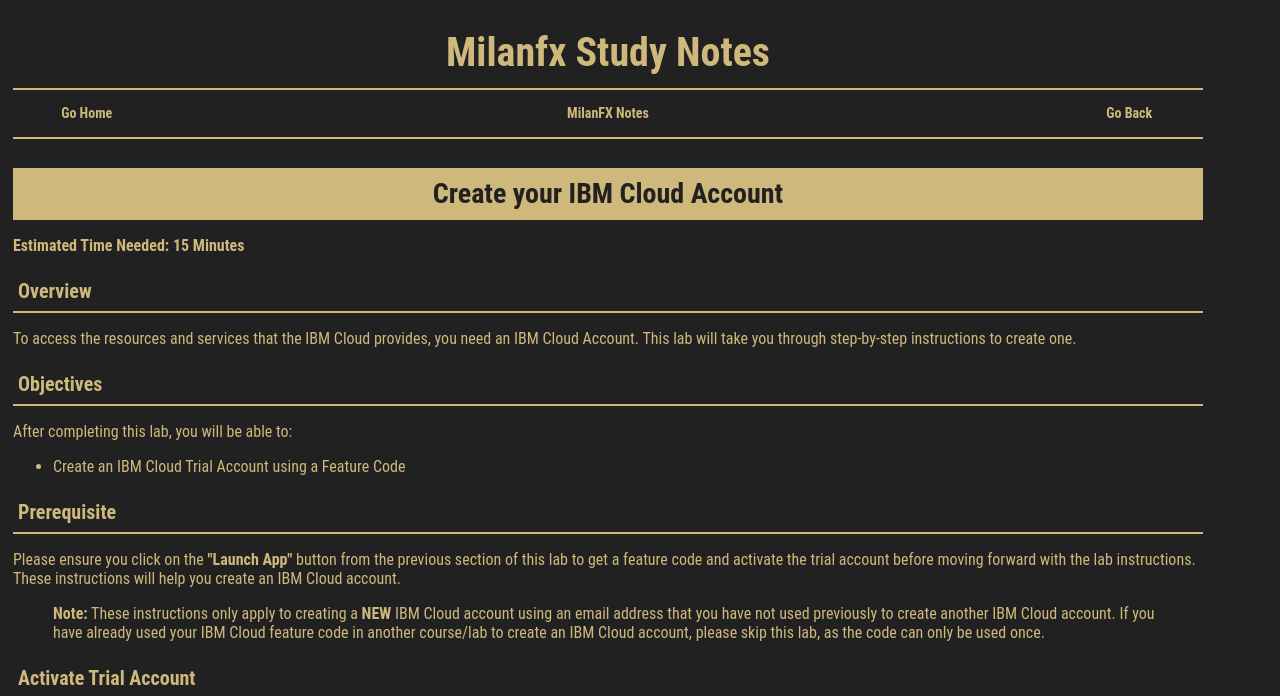
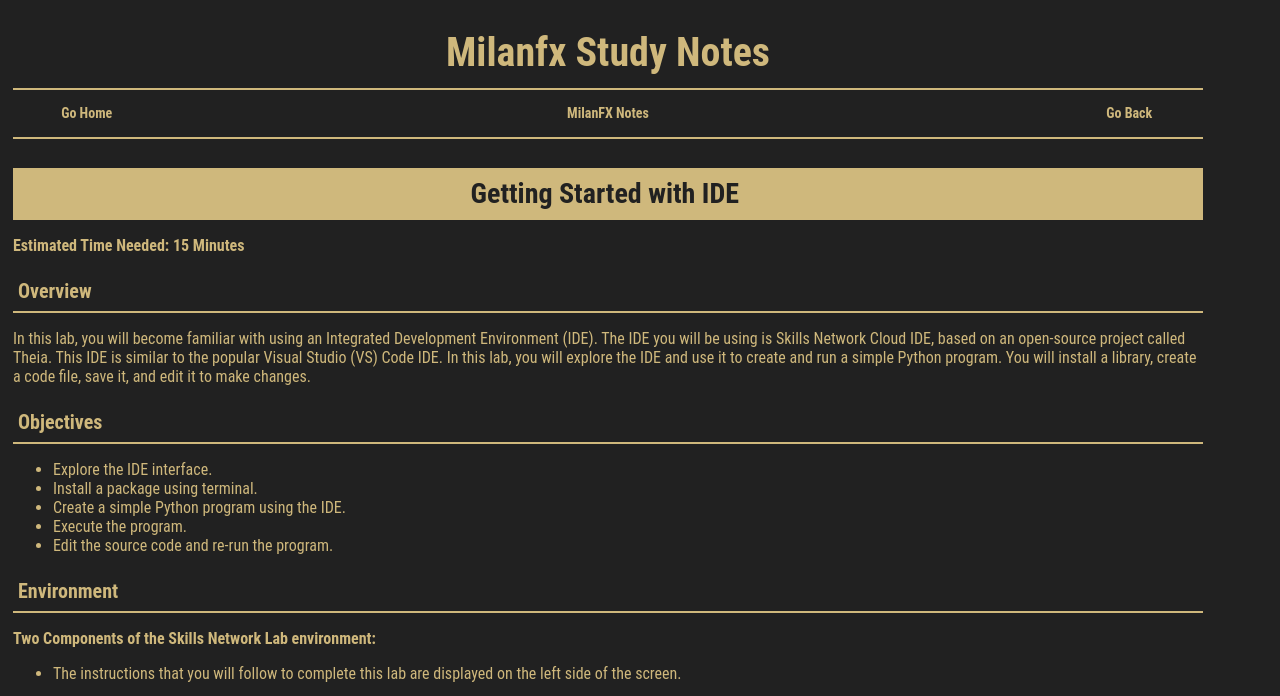
Before and after one commit to milanfx/milanfx.github.io, a Jekyll site: the page built from test.md, in a window 1280 px wide and 1400 px high. Shown: the top 696 px of the window. Built offline with Jekyll 4.4.1, drawn with Linux system fonts in a browser that asks for light colours; some of the changed text lies outside the part shown.

Commit message:
Update test.md

````diff
--- a/test.md
+++ b/test.md
@@ -5,130 +5,287 @@
 ---
 
 
-# Create your IBM Cloud Account
+# Getting Started with IDE
 
 **Estimated Time Needed: 15 Minutes**
 
 ### Overview
 
-To access the resources and services that the IBM Cloud provides, you need an IBM Cloud Account. This lab will take you through step-by-step instructions to create one.
+In this lab, you will become familiar with using an Integrated Development Environment (IDE). The IDE you will be using is Skills Network Cloud IDE, based on an open-source project called Theia.  This IDE is similar to the popular Visual Studio (VS) Code IDE. In this lab, you will explore the IDE and use it to create and run a simple Python program. You will install a library, create a code file, save it, and edit it to make changes.
 
 ### Objectives
 
-After completing this lab, you will be able to:
+- Explore the IDE interface.
+- Install a package using terminal.
+- Create a simple Python program using the IDE.
+- Execute the program.
+- Edit the source code and re-run the program.
 
-- Create an IBM Cloud Trial Account using a Feature Code
+### Environment
 
-### Prerequisite
+**Two Components of the Skills Network Lab environment:**
 
-Please ensure you click on the **\"Launch App\"** button from the previous section of this lab to get a feature code and activate the trial account before moving forward with the lab instructions. These instructions will help you create an IBM Cloud account.
+- The instructions that you will follow to complete this lab are displayed on the left side of the screen.
 
-> **Note:** These instructions only apply to creating a **NEW** IBM Cloud account using an email address that you have not used previously to create another IBM Cloud account. If you have already used your IBM Cloud feature code in another course/lab to create an IBM Cloud account, please skip this lab, as the code can only be used once.
+- The area on the right side of the screen is the actual IDE, where you will use the menus, terminals, and tools to develop your code.
 
-### Activate Trial Account
+<img src="https://cf-courses-data.s3.us.cloud-object-storage.appdomain.cloud/IBMSkillsNetwork-PY0224EN-Coursera/labs/v1/labs/images/ide.png" width="75%">
 
-- The previous section of the lab is the first step for activating your IBM Cloud trial account using Feature Code.
-- On clicking on the `Launch App` button, you will get a unique code.
-- Next, click on Activate Your Trial. It will redirect you to the IBM Cloud registration page, to create an account on IBM Cloud.
+## Exercise 1: Explore the IDE interface
 
-![](https://cf-courses-data.s3.us.cloud-object-storage.appdomain.cloud/IBM-CC0100EN-SkillsNetwork/labs/IBMCloud_accountCreation/images/activate_trial_account.png)
+### Explore the menus, terminals, and tools
 
-## Create an IBM Cloud Account
+Let us now explore the IDE interface. Please click on each of the icons and menu items highlighted in red boxes in the following screenshots to become familiar with their purpose.
 
-1. Once you are on the [account creation](https://cloud.ibm.com/registration?utm_source=skills_network&utm_content=in_lab_content_link&utm_id=Lab-IBM-CC0100EN-SkillsNetwork) page, follow the below instructions to create an IBM cloud trial account.
+**Step 1:** In the **Explorer** menu, you will find your folders, files (created or cloned), and pre-requisites installed.
 
-2. Enter your **Email** address [preferably use Gmail ID or Yahoo ID] and a strong **Password**, as per criteria, and then click the **Next** button.
+<img src="https://cf-courses-data.s3.us.cloud-object-storage.appdomain.cloud/IBMSkillsNetwork-PY0224EN-Coursera/labs/v1/labs/images/explorer.png" width="75%">
 
-![](https://cf-courses-data.s3.us.cloud-object-storage.appdomain.cloud/IBM-CC0100EN-SkillsNetwork/images/IBM_signup.png)
+**Step 2:** In the **Search** menu, you can search for particular folders or files that were created or cloned.
 
-> **NOTE:** Please ensure that you provide an email address that you have not used previously to create any other IBM Cloud account, and you can readily access your email to retrieve the verification code required in the next step.
+<img src="https://cf-courses-data.s3.us.cloud-object-storage.appdomain.cloud/IBMSkillsNetwork-PY0224EN-Coursera/labs/v1/labs/images/search.png" width="75%">
 
-3. An email is sent to the address you signed up with to confirm your email address. Check your email and copy and paste **Verification code**. Then click **Next**.
+**Step 3:** In the **Source Control** menu, you will find the cloned repository.
 
-![](https://cf-courses-data.s3.us.cloud-object-storage.appdomain.cloud/IBM-CC0100EN-SkillsNetwork/labs/IBMCloud_accountCreation/images/Step_3.png)
+<img src="https://cf-courses-data.s3.us.cloud-object-storage.appdomain.cloud/IBMSkillsNetwork-PY0224EN-Coursera/labs/v1/labs/images/source_control.png" width="75%">
 
-4. Once your email is successfully verified, enter your **First name** and **Last name**, and select your country (for example, United States) under **Country or region** then click **Next**.
+**Step 4:** In the **Debug** menu, you can debug and troubleshoot your code.
 
-> **Note:** Kindly use your full last name instead of just using single letters/initials. For example:
-First Name: Ada
-Last Name: Lovelace
+<img src="https://cf-courses-data.s3.us.cloud-object-storage.appdomain.cloud/IBMSkillsNetwork-PY0224EN-Coursera/labs/v1/labs/images/debug.png" width="75%">
 
-![](https://cf-courses-data.s3.us.cloud-object-storage.appdomain.cloud/IBM-CC0100EN-SkillsNetwork/labs/IBMCloud_accountCreation/images/Step_4.png)
+**Step 5:** In the **Extensions** menu, you can check the recommended, installed, and built-in software already provided as the pre-requisitesprerequisites.
 
-5. Go through the Account Notice. If you wish, you can opt for email updates. Then accept the Terms and Conditions and click **Continue**.
+<img src="https://cf-courses-data.s3.us.cloud-object-storage.appdomain.cloud/IBMSkillsNetwork-PY0224EN-Coursera/labs/v1/labs/images/extention.png" width="75%">
 
-![](https://cf-courses-data.s3.us.cloud-object-storage.appdomain.cloud/IBM-CC0100EN-SkillsNetwork/labs/IBMCloud_accountCreation/images/Step_5.png)
+**Step 6:** In the **Skills Network Toolbox**, you will find options to use database, big data, cloud, and other tools to complete lab exercises in other courses.
 
-6. Before creating your account, review the account privacy notice and acknowledge that you have read and understood by checking the checkbox and clicking **Continue**.
+<img src="https://cf-courses-data.s3.us.cloud-object-storage.appdomain.cloud/IBMSkillsNetwork-PY0224EN-Coursera/labs/v1/labs/images/toolbox.png" width="75%">
 
-![](https://cf-courses-data.s3.us.cloud-object-storage.appdomain.cloud/IBM-CC0100EN-SkillsNetwork/labs/IBMCloud_accountCreation/images/Step_6.png)
+**Step 7:** Explore the menu options at the top of the IDE: File, Edit, Selection, View, Go, Run, Terminal, Help. You will be using some of these menu items in subsequent exercises. A summary of what they are used for is provided below.
 
-It takes a few seconds to create and set up your account.
+<img src="https://cf-courses-data.s3.us.cloud-object-storage.appdomain.cloud/IBMSkillsNetwork-PY0224EN-Coursera/labs/v1/labs/images/menu.png" width="75%">
 
-7. On the next screen, you will be asked to verify your identity where you will see the feature code has been applied for you already. Then click on **Create account**.
+- **File:** This menu is used to create a new file or folder and save the file.
 
-![](https://cf-courses-data.s3.us.cloud-object-storage.appdomain.cloud/IBM-CC0100EN-SkillsNetwork/labs/IBMCloud_accountCreation/images/verify_identity.png)
+- **Edit:** This menu is used to undo, redo, cut, paste, and find the file.
 
-> **Note:** It might take a couple of minutes to create your account.
+- **Selection:** This menu is used to Select All, Copy line up or down and Move line up or down in the file.
 
-> **Note:** Please ensure you do not use the Credit Card option to verify your account for coursework as that can result in unnecessary charges and delays in activating your account.
+- **View:** This menu is used to view the other menus like explorer, extensions, and search.
 
-8. Once you have successfully created your IBM Cloud account, you should see the dashboard.
+- **Go:** This menu is used to Go back, view the last edit location, and go to the files.
 
-![IBM Cloud Dashboard](https://cf-courses-data.s3.us.cloud-object-storage.appdomain.cloud/IBM-CC0100EN-SkillsNetwork/images/IBM-dashboard.png "IBM Cloud Dashboard")
+- **Run:** This menu is used for debugging and Adding configurations.
 
-9. Now you may explore the [IBM Catalog](https://cloud.ibm.com/catalog?utm_source=skills_network&utm_content=in_lab_content_link&utm_id=Lab-IBM-CC0100EN-SkillsNetwork) for exploring the services and resources offered by IBM Cloud.
+- **Terminal:** This menu is used to open the New terminal and run the tasks.
 
-![](https://cf-courses-data.s3.us.cloud-object-storage.appdomain.cloud/IBM-CC0100EN-SkillsNetwork/labs/IBMCloud_accountCreation/images/catalog.png)
+- **Help:** This menu is used to view the list of extensions and get started a file.
 
-## Ways To Troubleshoot
+Click on each menu and explore them.
 
-If you encounter any of the below errors while activating your IBM Cloud trial account, please follow the steps as instructed below.
+**You will learn about folder and file creation and how to use the terminal to run the commands later in this lab.**
 
-- Ooops snap! The promotional codes for IBM Cloud are very popular and have temporarily run out. Please check back soon.
+## Exercise 2: Create a simple Python program using the IDE
 
-**Reason** - It takes 24 to 48 hours to populate news feature codes.
+**Step 1:** On the window to the right, click on the File menu and select **"New Folder"** option, as shown in the image below.
 
-**Solution** - Please try again later
+<img src="https://cf-courses-data.s3.us.cloud-object-storage.appdomain.cloud/IBMSkillsNetwork-PY0224EN-Coursera/labs/v1/labs/images/folder.png" width="75%">
 
-- Something went wrong error.
+Name the folder **"welcome101"**.
 
-**Reason** - This could be because you have already applied a code to this email earlier or your domain/country/IP is restricted.
+<img src="https://cf-courses-data.s3.us.cloud-object-storage.appdomain.cloud/IBMSkillsNetwork-PY0224EN-Coursera/labs/v1/labs/images/folder_2.png" width="75%">
 
-**Solution** - Try from another email id
+**Note:** Ensure that the folder is created within the /home/project directory. If you\'re encountering any issues, right-click on an empty area and select New Folder*
 
-- Feature code expired.
+<img src="https://cf-courses-data.s3.us.cloud-object-storage.appdomain.cloud/VQca0p7KO2XuK9DXXQy5AA/new-folder-2.png" width="75%">
 
-**Reason** - You may have applied the feature code already once.
+**Step 2:** Right-click on the folder welcome101 and click on **"New File"**.
 
-**Solution** - Create a new IBM cloud account and write to the support team as per the instructions below.
+<img src="https://cf-courses-data.s3.us.cloud-object-storage.appdomain.cloud/IBMSkillsNetwork-PY0224EN-Coursera/labs/v1/labs/images/file.png" width="75%">
 
-- If your trial ends.
+Create a new file and name it **"welcome.py"**.
 
-**Reason** - Trial accounts are valid only for 6 months, and the same feature code cannot be applied again.
+<img src="https://cf-courses-data.s3.us.cloud-object-storage.appdomain.cloud/IBMSkillsNetwork-PY0224EN-Coursera/labs/v1/labs/images/file2.png" width="75%">
 
-**Solution** - Create a new IBM cloud account and write to the support team as per the instructions below.
+**Step 3:** Paste the below code to the welcome.py file and save it using Ctrl+S.
 
-## Other Possible Solutions:
+```Python
+import numpy as np
 
-- Try clearing your browser\'s cache and cookies
-- Try from a different browser on an incognito mode.
+a = np.array([1,2])
+b = np.array([3,4])
+c = a + b
+print(c)
+```
 
-If you still face any issues, please write an email to support@cognitiveclass.ai with the following details
+<img src="https://cf-courses-data.s3.us.cloud-object-storage.appdomain.cloud/IBMSkillsNetwork-PY0224EN-Coursera/images/welcome_py.png">
 
-**Subject Line:** Feature Code Issue
+## Exercise 3: Execute the program
 
-**Email Content:**
+**Step 1:** Open a terminal window using the editor New  Terminal.
 
-- Name of the course you are undertaking.
-- The course link where you obtained the feature code.
-- The feature code you are trying to apply.
-- The error message that it is shown.
-- The email ID used to create the IBM Cloud account.
-- Your username.
+<img src="https://cf-courses-data.s3.us.cloud-object-storage.appdomain.cloud/IBMSkillsNetwork-PY0224EN-Coursera/labs/v1/labs/images/new-terminal.png" width="75%">
 
-Once you obtain a new feature code, you can create a new account using a different Email ID.
+In the terminal, you will run all the commands to complete the lab.
+
+<img src="https://cf-courses-data.s3.us.cloud-object-storage.appdomain.cloud/IBMSkillsNetwork-PY0224EN-Coursera/labs/v1/labs/images/terminal1.png" width="75%">
+
+**Step 2:** Verify that python is installed.
+
+```bash
+python3.11 --version
+```
+
+You should see output similar to this, though the versions may be different:
+
+```
+Python 3.11.11
+```
+
+**Step 3:** Install the numpy package.
+
+```bash
+python3.11 -m pip install numpy
+```
+You should see the an output similar to this.
+
+<img src="https://cf-courses-data.s3.us.cloud-object-storage.appdomain.cloud/IBMSkillsNetwork-PY0224EN-Coursera/images/numpy_install.png">
+
+**Step 4:** Change the directory for this lab by using the command shown below in the terminal.
+
+```bash
+cd welcome101
+```
+
+**Step 5:** Run the program in the terminal using the below command:
+
+```bash
+python3.11 welcome.py
+```
+
+**You will get the following output!**
+
+<img src="https://cf-courses-data.s3.us.cloud-object-storage.appdomain.cloud/IBMSkillsNetwork-PY0224EN-Coursera/images/code_output.png">
+
+## Exercise 4: Edit the source code and re-run the program
+
+**Step 1:** Replace the source code with the code shown below:
+
+```python
+message= "Welcome to the world of programming!"
+print (message)
+```
+
+<img src="https://cf-courses-data.s3.us.cloud-object-storage.appdomain.cloud/IBMSkillsNetwork-PY0224EN-Coursera/labs/v1/labs/images/correct_code.png" width="75%">
+
+**Step 2:** Run the program in the terminal using the command below:
+
+```bash
+python3.11 welcome.py
+```
+
+You should see an output similar to this.
+
+```
+Welcome to the world of programming!
+```
+
+<img src="https://cf-courses-data.s3.us.cloud-object-storage.appdomain.cloud/IBMSkillsNetwork-PY0224EN-Coursera/labs/v1/labs/images/correct_output.png" width="75%">
+
+## Practice Exercises
+
+**Step 1:** Create a new folder called "software101".
+
+<details>
+<summary>Click here for Hint</summary>
+
+On the window to the right, click on the File menu and select the **"New Folder"** option, as shown in the image below. Name the folder **"software101"**.
+
+<img src="https://cf-courses-data.s3.us.cloud-object-storage.appdomain.cloud/IBMSkillsNetwork-PY0224EN-Coursera/labs/v1/labs/images/folder.png" width="75%">
+
+</details>
+
+**Step 2:** In software101, create a new file called "software.py".
+
+<details>
+<summary>Click here for Hint</summary>
+
+Right-click on the folder software101, click on **"New File"**, create a new file, and name it **"software.py"**.
+
+<img src="https://cf-courses-data.s3.us.cloud-object-storage.appdomain.cloud/IBMSkillsNetwork-PY0224EN-Coursera/labs/v1/labs/images/hint.png" width="75%">
+
+</details>
+
+**Step 3:** Write code to add two arrays using Numpy library.
+
+- Note: Since the library is already installed in the practice, there is no need to install it again.
+
+<details>
+<summary>Click here for Hint</summary>
+
+Import the numpy library, create two numpy arrays, and add them.
+</details>
+
+<details>
+<summary>Click here for Solution</summary>
+
+Paste the code below to the software.py file and save it using Ctrl+S.
+
+```Python
+import numpy as np
+
+a = np.array([2,3,4])
+b = np.array([3,2,1])
+c = a + b
+print (c)
+```
+
+<img src="https://cf-courses-data.s3.us.cloud-object-storage.appdomain.cloud/IBMSkillsNetwork-PY0224EN-Coursera/images/image_1.png" width="75%">
+
+</details>
+
+**Step 4:** Run the program.
+
+<details>
+<summary>Click here for Solution</summary>
+
+Run the program in the terminal using the below command. Make sure you are in the correct folder.
+
+```bash
+cd software101
+python3.11 software.py
+```
+
+<img src="https://cf-courses-data.s3.us.cloud-object-storage.appdomain.cloud/IBMSkillsNetwork-PY0224EN-Coursera/images/image_2.png" width="75%">
+
+</details>
+
+**Step 5:** Edit the software.py file and change one of the arrays.
+
+<details>
+<summary>Click here for Solution</summary>
+
+Change the array 'a' to [5,3,1] and save the file.
+
+<img src="https://cf-courses-data.s3.us.cloud-object-storage.appdomain.cloud/IBMSkillsNetwork-PY0224EN-Coursera/images/image_3.png" width="75%">
+
+</details>
+
+**Step 6:** Run the updated file.
+
+<details>
+<summary>Click here for Solution</summary>
+
+Run the program in the terminal using the below command:
+
+```bash
+python3.11 software.py
+```
+
+<img src="https://cf-courses-data.s3.us.cloud-object-storage.appdomain.cloud/IBMSkillsNetwork-PY0224EN-Coursera/images/image_4.png">
+
+</details>
 
 **Congratulations!**
 
-You have successfully created your IBM Cloud Account!
+You have completed this lab and know how to run python programs in an IDE.
````
